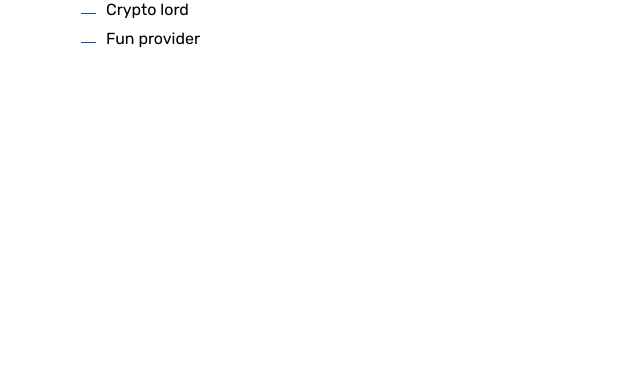
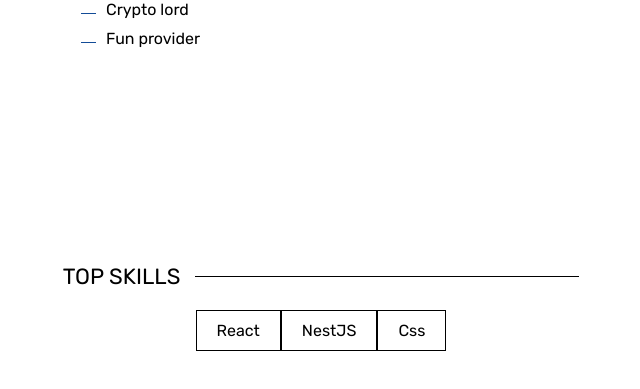
Before and after one commit to JulesFiliot/jules-filiot-front, a React (Create React App) app: page / in a window 1280 px wide. Shown: the part 1442-1831 px from the top of the page, without its empty margins (319-959 px from the left). Built offline with nearby package versions, Linux system fonts and the light colour scheme.

Commit message:
[WIP] ButtonsList + [CHANGE] minor style changes to smallTitle

```diff
--- /dev/null
+++ b/src/components/ButtonsList.jsx
@@ -0,0 +1,24 @@
+import React from 'react';
+import PropTypes from 'prop-types';
+import '../styles/buttonsList.scss';
+import Button from './UI/Button';
+
+function ButtonsList({ data }) {
+  return (
+    <div className="buttonListContainer">
+      {data.map(({ id, title }) => (
+        <Button key={id} label={title} capitalize />
+      ))}
+    </div>
+  );
+}
+
+ButtonsList.propTypes = {
+  data: PropTypes.arrayOf(PropTypes.shape({
+    id: PropTypes.number,
+    title: PropTypes.string,
+    details: PropTypes.string,
+  })).isRequired,
+};
+
+export default ButtonsList;
--- a/src/components/Home.jsx
+++ b/src/components/Home.jsx
@@ -6,6 +6,7 @@ import SmallTitle from './UI/SmallTitle';
 import Panel from './UI/Panel';
 
 import '../styles/home.scss';
+import ButtonsList from './ButtonsList';
 
 // const itImage1 = require('../images/it_minimalist_compressed.jpg');
 
@@ -48,6 +49,15 @@ function Home() {
             ]}
           />
         </div>
+        <div className="section">
+          <SmallTitle text={t('home.resume.topSkills')} marginBottom={20} left />
+          <ButtonsList data={[
+            { id: 1, title: 'React', details: 'Refined react skills for over a year and a half' },
+            { id: 2, title: 'NestJS', details: 'Refined nestjs skills for over a year and a half' },
+            { id: 3, title: 'css', details: 'Strong css knowledge with a many hours of experience. This text is very long for no reason, I just want to test my component so I have to write a very very veryyyyy long description to see how it behaves' },
+          ]}
+          />
+        </div>
 
         <div style={{ marginBottom: '100vh' }} />
       </Layout>
--- a/src/locales/en.json
+++ b/src/locales/en.json
@@ -19,7 +19,8 @@
       },
       "resume": {
         "experience": "Experience",
-        "education": "Education"
+        "education": "Education",
+        "topSkills": "Top skills"
       }
     }
   }
--- a/src/locales/fr.json
+++ b/src/locales/fr.json
@@ -19,7 +19,8 @@
       },
       "resume": {
         "experience": "Expérience",
-        "education": "Éducation"
+        "education": "Éducation",
+        "topSkills": "Principales compétences"
       }
     }
   }
--- a/src/styles/UI/smallTitle.scss
+++ b/src/styles/UI/smallTitle.scss
@@ -13,9 +13,9 @@
   }
 
   .line {
+    display: none;
     height: 1px;
-    // border-radius: 5px;
-    width: 100%;
+    width: 30vw;
   }
   .text {
     width: auto;
@@ -23,22 +23,23 @@
     text-transform: uppercase;
     font-family: $font-regular;
     font-size: $font-size-big;
-
-    &.leftText {
-      margin-left: 0px;
-      margin-right: 15px;
-    }
-    &.rightText {
-      margin-left: 15px;
-      margin-right: 0px;
-    }
   }
 }
 
 @media (min-width: $sm-width) {
   .smallTitleContainer {
+    .text {
+      &.leftText {
+        margin-left: 0px;
+        margin-right: 15px;
+      }
+      &.rightText {
+        margin-left: 15px;
+        margin-right: 0px;
+      }
+    }
     .line {
-      width: 30vw;
+      display: block;
     }
   }
 }
```
Also changed, not shown: src/styles/buttonsList.scss (added).
